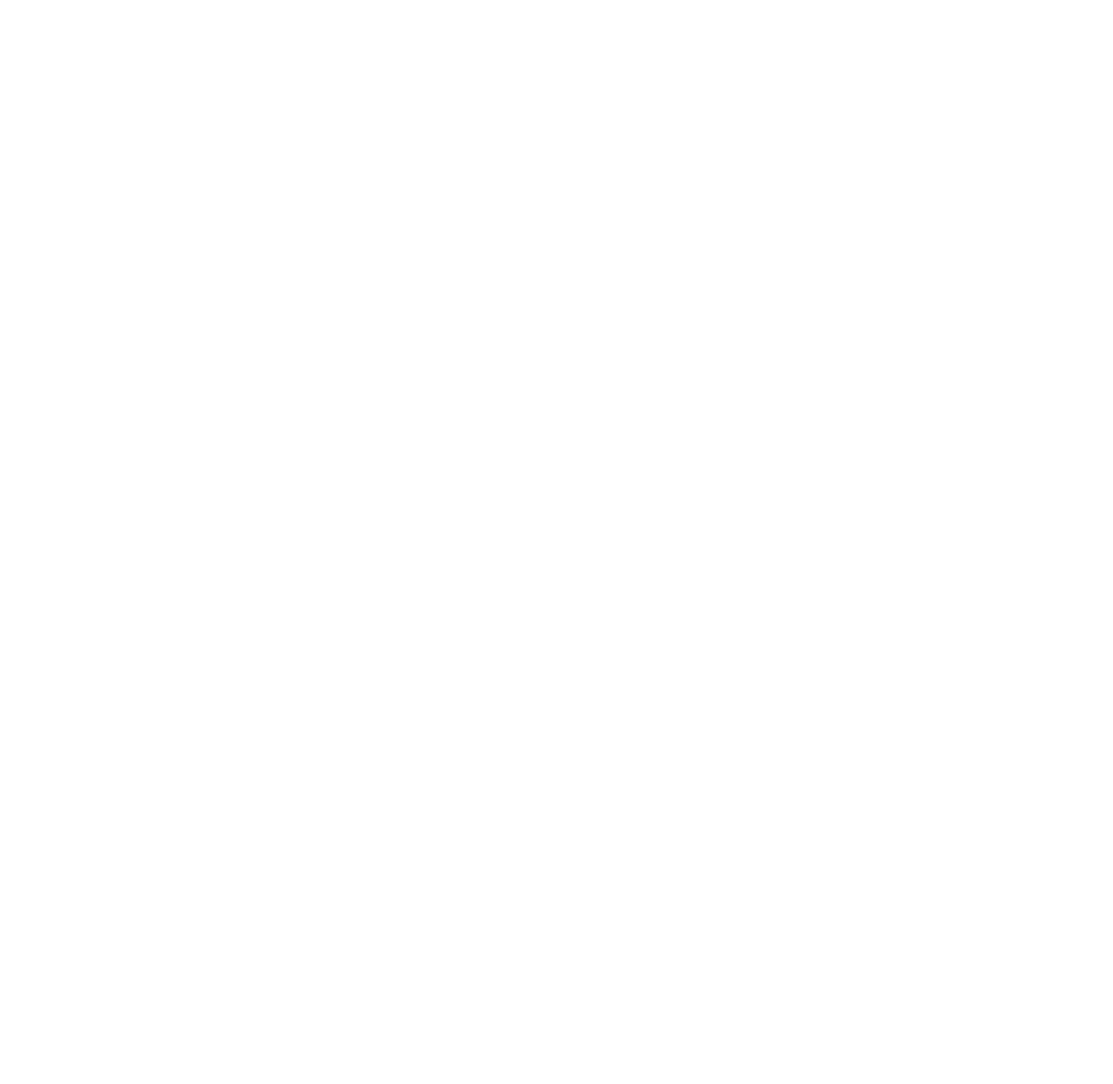
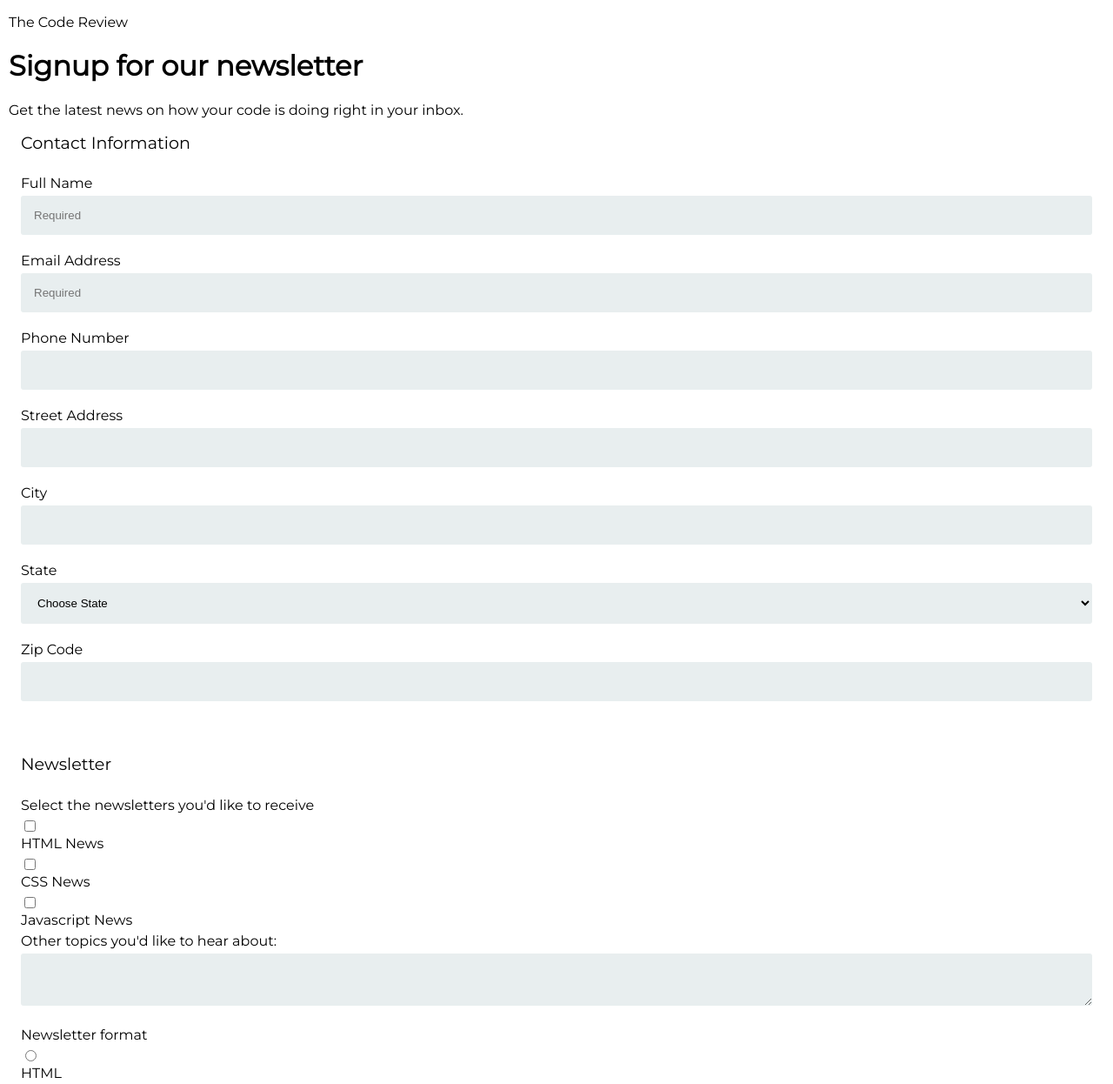
Before and after one commit to ProvidenceStudio/online_registration_v4, a plain HTML site: page index.html in a window 1280 px wide. Shown: the top 1246 px of the page at 87% size. Before the commit the page ends 800 px from the top, so only its background shows below. Drawn offline with Linux system fonts and the light colour scheme.

Commit message:
Added content to index.html

```diff
--- a/index.html
+++ b/index.html
@@ -3,9 +3,75 @@
 <head>
     <meta charset="UTF-8">
     <meta name="viewport" content="width=device-width, initial-scale=1.0">
-    <title>Document</title>
+    <title>The Code Review</title>
+    <link rel="stylesheet" href="style.css">
+    <link rel="stylesheet" href="https://fonts.googleapis.com/css?family=Montserrat:400">
 </head>
 <body>
+    <p>The Code Review</p>
+
+    <h1>Signup for our newsletter</h1>
+    <p>Get the latest news on how your code is doing right in your inbox.</p>
+
+    <form action="index.html" method="post">
+
+        <fieldset>
+
+            <legend>Contact Information</legend>
+
+            <label for="name">Full Name</label>
+            <input type="text" id="name" name="user_name" placeholder="Required" required>
+
+            <label for="email">Email Address</label>
+            <input type="email" id="email" name="user_email" placeholder="Required" required>
+
+            <label for="phone">Phone Number</label>
+            <input type="tel" id="phone" name="user_phone">
+
+            <label for="address">Street Address</label>
+            <input type="text" id="address" name="user_address">
+
+            <label for="city">City</label>
+            <input type="text" id="city" name="user_city" required>
+
+            <label>State</label>
+            <select id="state" name="user_state">
+                <option value="">Choose State</option>
+                <option value="new-york">NY</option>
+                <option value="california">CA</option>
+                <option value="georgia">GA</option>
+                <option value="texas">TX</option>
+                <option value="connecticut">CT</option>
+            </select>
+
+            <label>Zip Code</label>
+            <input type="text" id="zip" namer="user_zip">
+
+        </fieldset>
+
+        <fieldset>
+
+        <legend>Newsletter</legend>
+
+            <label>Select the newsletters you'd like to receive</label>
+            <input type="checkbox" id="html_news" value="html_news" name="user_newsletter"><label for="html_news">HTML News</label>
+            <input type="checkbox" id="css_news" value="css_news" name="user_newsletter"><label for="css_news">CSS News</label>
+            <input type="checkbox" id="java_news" value="java_news" name="user_newsletter"><label for="java_news">Javascript News</label>
+
+            <label for="topics">Other topics you'd like to hear about:</label>
+            <textarea id="topics" name="user_topics"></textarea>
+
+            <label>Newsletter format</label>
+            <input type="radio" id="pref_html" name="user_preference" value="html"><label for="pref_html">HTML</label><br>
+            <input type="radio" id="pref_text" name="user_preference" value="plain-text"><label for="pref_text">Plain text</label>
+
+        </fieldset>
+
+        <button type="submit">Sign Up</button>
+
+    </form>
+
+    <footer>Copyright The Code Review</footer>
 
 </body>
 </html>
--- a/style.css
+++ b/style.css
@@ -0,0 +1,64 @@
+/* =================================
+  Base Element Styles
+==================================== */
+
+* {
+	box-sizing: border-box;
+}
+
+body {
+  background: #ffffff;
+  font-family: 'Montserrat', sans-serif;
+  margin: auto 10px;
+}
+
+form {
+  margin: 10px auto;
+  border-radius: 8px;
+}
+
+fieldset {
+  border: none;
+  margin-bottom: 30px;
+}
+
+label {
+  display: block;
+  margin-bottom: 5px;
+}
+
+legend {
+  margin-bottom: 20px;
+  padding-left: 0;
+  font-size: 1.2em;
+}
+
+input[type="text"],
+input[type="email"],
+input[type="tel"],
+textarea,
+select {
+  border: none;
+  background-color: #e8eeef;
+  border-radius: 3px;
+  padding: 15px;
+  width: 100%;
+  margin-bottom: 20px;
+}
+
+input:required {
+  text-align: left;
+}
+
+
+
+
+
+/* =================================
+  Media Queries
+==================================== */
+
+@media (min-width: 760px) {
+
+
+}
```
